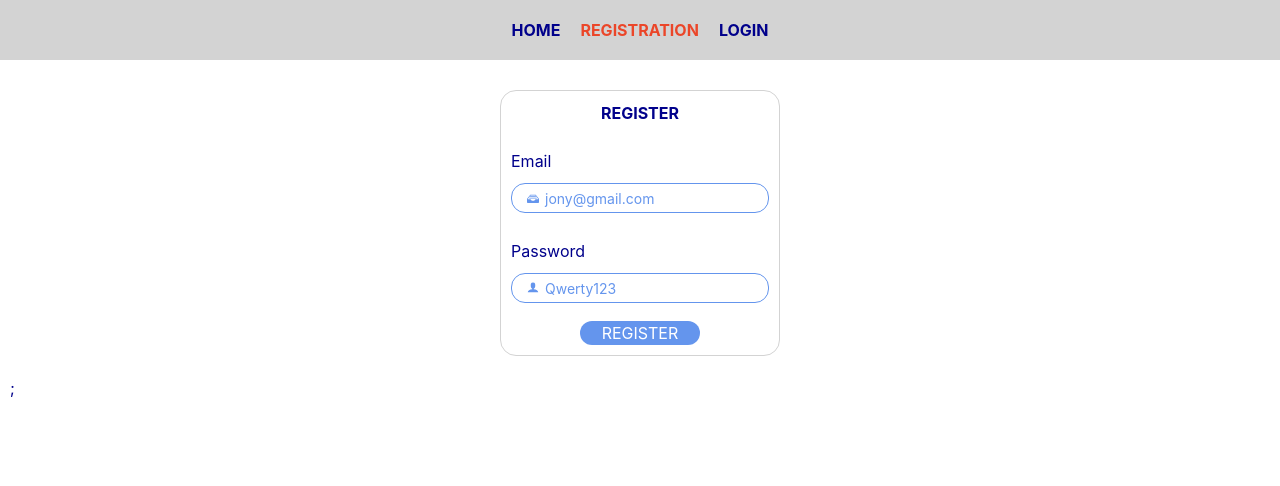
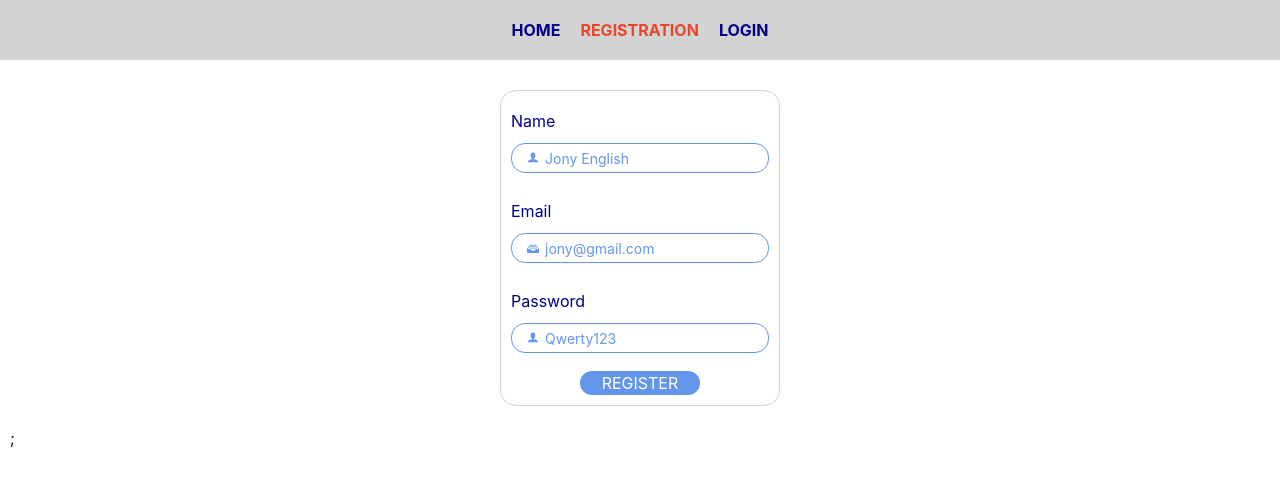
Before and after one commit to anadej/goit-react-hw-08-phonebook, a React app: page /register in a window 1280 px wide. Built offline with nearby package versions, Linux system fonts and the light colour scheme.

Commit message:
add displayName

```diff
--- a/src/components/auth/Auth.js
+++ b/src/components/auth/Auth.js
@@ -12,7 +12,10 @@ class Auth extends Component {
   state = {
     email: "",
     password: "",
+    displayName: "",
   };
+
+  isRegisterPage = () => this.props.location.pathname === "/register";
 
   componentDidUpdate(prevProps, prevState) {
     if (prevProps.error !== this.props.error) {
@@ -30,14 +33,14 @@ class Auth extends Component {
 
   onHandleSubmit = (e) => {
     e.preventDefault();
-    this.props.location.pathname === "/register"
+    this.isRegisterPage()
       ? this.props.registerUserOperation(this.state)
       : this.props.loginUserOperation(this.state);
   };
 
   render() {
     const { pathname } = this.props.location;
-    const { email, password } = this.state;
+    const { email, password, displayName } = this.state;
     return (
       <AuthContainer>
         <form
@@ -46,10 +49,29 @@ class Auth extends Component {
           autoComplete="off"
           name="userForm"
         >
-          {pathname === "/register" ? (
+          {/* {pathname === "/register" ? (
             <p className="user-form-title">Register</p>
           ) : (
             <p className="user-form-title">Login</p>
+          )} */}
+          {this.isRegisterPage() && (
+            <label className="user-form-label">
+              Name
+              <input
+                type="text"
+                name="displayName"
+                onChange={this.onHandleChange}
+                value={displayName}
+                className="user-form-input"
+                placeholder="Jony English"
+                minLength="3"
+                autoComplete="on"
+                required
+              />
+              <svg className="icon-user">
+                <use href={sprite + "#icon-user"} />
+              </svg>
+            </label>
           )}
           <label className="user-form-label">
             Email
--- a/src/components/navigation/navigationStyled.js
+++ b/src/components/navigation/navigationStyled.js
@@ -13,12 +13,8 @@ export const NavigationContainer = styled.nav`
     font-weight: 700;
     color: darkblue;
   }
+
   .navLinkActive {
     color: #eb4629;
   }
-
-  .userAuth {
-    text-decoration: underline;
-    color: #eb4629;
-  }
 `;
--- a/src/components/navigation/userMenu/UserMenu.js
+++ b/src/components/navigation/userMenu/UserMenu.js
@@ -1,12 +1,12 @@
 import React from "react";
 import { connect } from "react-redux";
 import { signOutUser } from "../../../redux/auth/authAction";
-import { getEmail } from "../../../redux/auth/authSelector";
+import { getDisplayName } from "../../../redux/auth/authSelector";
 
-const UserMenu = ({ signOutUser, isMail }) => {
+const UserMenu = ({ signOutUser, displayName }) => {
   return (
     <>
-      <li className="navListItem navLink userAuth">({isMail})</li>
+      <li className="navListItem navLink">Welcome, {displayName}</li>
       <li className="navListItem">
         <a className="navLink" href="/login" onClick={() => signOutUser()}>
           LOGOUT
@@ -18,7 +18,7 @@ const UserMenu = ({ signOutUser, isMail }) => {
 
 const mapStateToProps = (state) => {
   return {
-    isMail: getEmail(state),
+    displayName: getDisplayName(state),
   };
 };
 
--- a/src/redux/auth/authSelector.js
+++ b/src/redux/auth/authSelector.js
@@ -1,3 +1,5 @@
 export const getAuth = (state) => state.auth.userAuth.idToken;
 
 export const getEmail = (state) => state.user.email;
+
+export const getDisplayName = (state) => state.user.displayName;
--- a/src/redux/user/userReducer.js
+++ b/src/redux/user/userReducer.js
@@ -10,22 +10,25 @@ import {
 const userReducerPersistConfig = {
   key: "userInfo",
   storage: storage,
-  whitelist: ["email", "localId"],
+  whitelist: ["email", "displayName", "localId"],
 };
 
 const userReducer = createReducer(
-  { email: "", localId: "" },
+  { email: "", displayName: "", localId: "" },
   {
     [registerUserSuccess]: (_, { payload }) => ({
       email: payload.email,
+      displayName: payload.displayName,
       localId: payload.localId,
     }),
     [loginUserSuccess]: (_, { payload }) => ({
       email: payload.email,
+      displayName: payload.displayName,
       localId: payload.localId,
     }),
     [signOutUser]: () => ({
       email: "",
+      displayName: "",
       localId: "",
     }),
   }
```
Also changed, not shown: build/index.html, src/redux/user/userActions.js (deleted).
